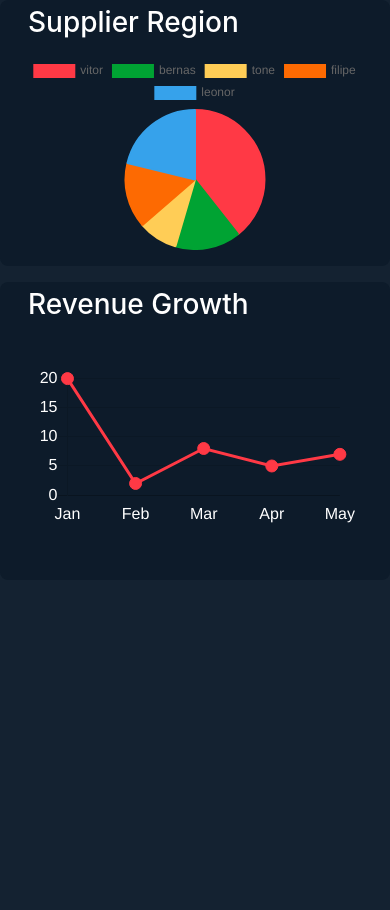
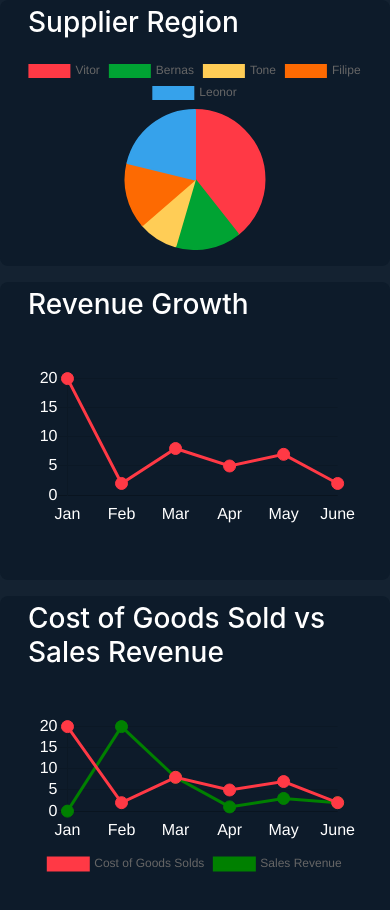
Before and after one commit to antoniopedrodantas/sinf-feup, a React (Create React App) app in the folder tempura/client/: page /purchases in a window 390 px wide. Shown: the top 910 px of the page. Before the commit the page ends 844 px from the top, so only its background shows below. Built offline with nearby package versions, Linux system fonts and the light colour scheme.

Commit message:
Added 2 lines chart; missing responsiveness details

```diff
--- a/tempura/client/src/components/Charts/LineChart.tsx
+++ b/tempura/client/src/components/Charts/LineChart.tsx
@@ -6,9 +6,10 @@ interface PieChartProps{
     title: String;
     labels: String[];
     data: String[];
+    data2?: String[];
 }
 
-const LineChart: React.FC<PieChartProps> = ({title, labels, data}) => {
+const LineChart: React.FC<PieChartProps> = ({title, labels, data, data2}) => {
 
     return(
         <>
@@ -18,15 +19,28 @@ const LineChart: React.FC<PieChartProps> = ({title, labels, data}) => {
                     <Line
                         data={{
                             labels:labels,
-                            datasets: [{
+                            datasets: [
+                            {
                                 data: data,
+                                label: 'Cost of Goods Solds',
                                 backgroundColor: 'rgb(255,57,69)',
                                 borderColor: 'rgb(255,57,69)',
                                 fill: false,
                                 lineTension: 0,
                                 pointRadius: 6,
                                 pointHoverRadius: 8
-                            }]
+                            },
+                            {
+                                data: data2,
+                                label: 'Sales Revenue',
+                                backgroundColor: 'green',
+                                borderColor: 'green',
+                                fill: false,
+                                lineTension: 0,
+                                pointRadius: 6,
+                                pointHoverRadius: 8
+                            }
+                        ]
                         }}
                         options={{
                             scales:{
@@ -49,7 +63,8 @@ const LineChart: React.FC<PieChartProps> = ({title, labels, data}) => {
                                 }]
                             },
                             legend:{
-                                display:false
+                                display: data2 == null ? false: true,
+                                position: 'bottom'
                             }
                         }}
                     />
--- a/tempura/client/src/components/Charts/styles/Charts.css
+++ b/tempura/client/src/components/Charts/styles/Charts.css
@@ -1,9 +1,16 @@
 @import '../../../index.css';
 
-.line-chart, .pie-chart{
+.line-chart{
     background-color: var(--card-background);
     border-radius: 8px;
-    width: 40%;
+    width: 50%;
+    overflow: hidden;
+}
+
+.pie-chart{
+    background-color: var(--card-background);
+    border-radius: 8px;
+    width: 30%;
     overflow: hidden;
 }
 
--- a/tempura/client/src/scenes/Purchases/Purchases.tsx
+++ b/tempura/client/src/scenes/Purchases/Purchases.tsx
@@ -6,17 +6,20 @@ import LineChart from '../../components/Charts/LineChart';
 
 const Purchases: React.FC = () => {
 
-  const lables =["vitor", "bernas", "tone", "filipe", "leonor"];
+  const lables =["Vitor", "Bernas", "Tone", "Filipe", "Leonor"];
   const values = ["13", "5", "3", "5", "7"];
 
-  const lables2 =["Jan", "Feb", "Mar", "Apr", "May"];
-  const values2 = ["20", "2", "8", "5", "7"];
+  const lables2 =["Jan", "Feb", "Mar", "Apr", "May", "June"];
+  const values2 = ["20", "2", "8", "5", "7", "2"];
+  const values3 = ["0", "20", "8", "1", "3", "2"];
 
   return (
     <>
       <PieChart title="Supplier Region" labels={lables} data={values}/>
       <p></p>
       <LineChart title="Revenue Growth" labels={lables2} data={values2}/>
+      <p></p>
+      <LineChart title="Cost of Goods Sold vs Sales Revenue" labels={lables2} data={values2} data2={values3}/>
     </>
   );
 };
```
